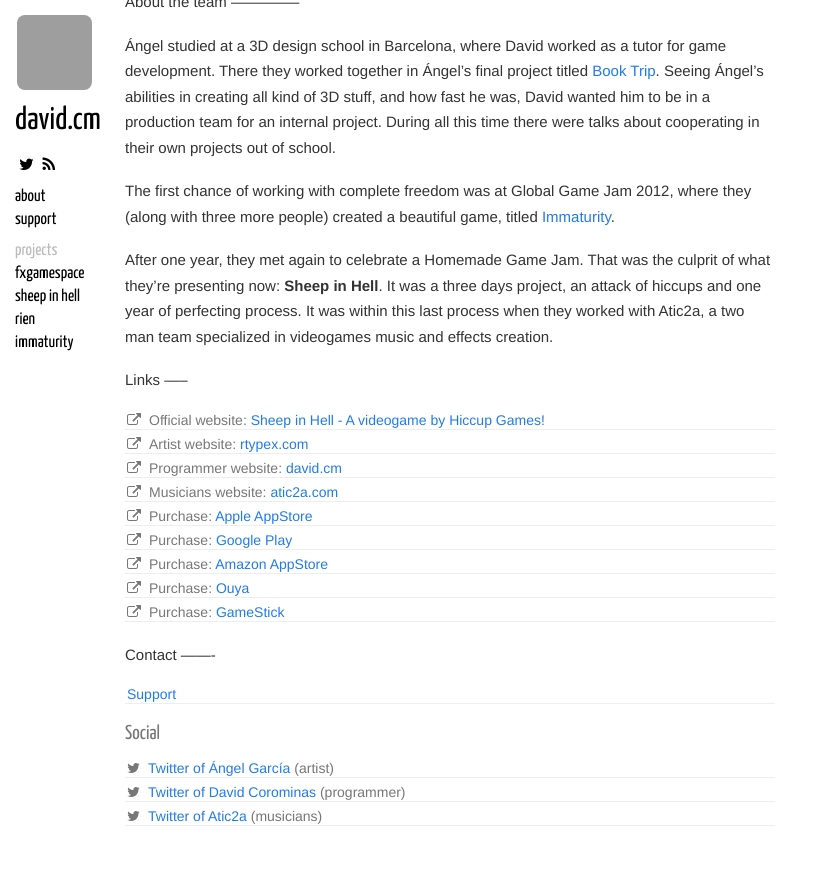
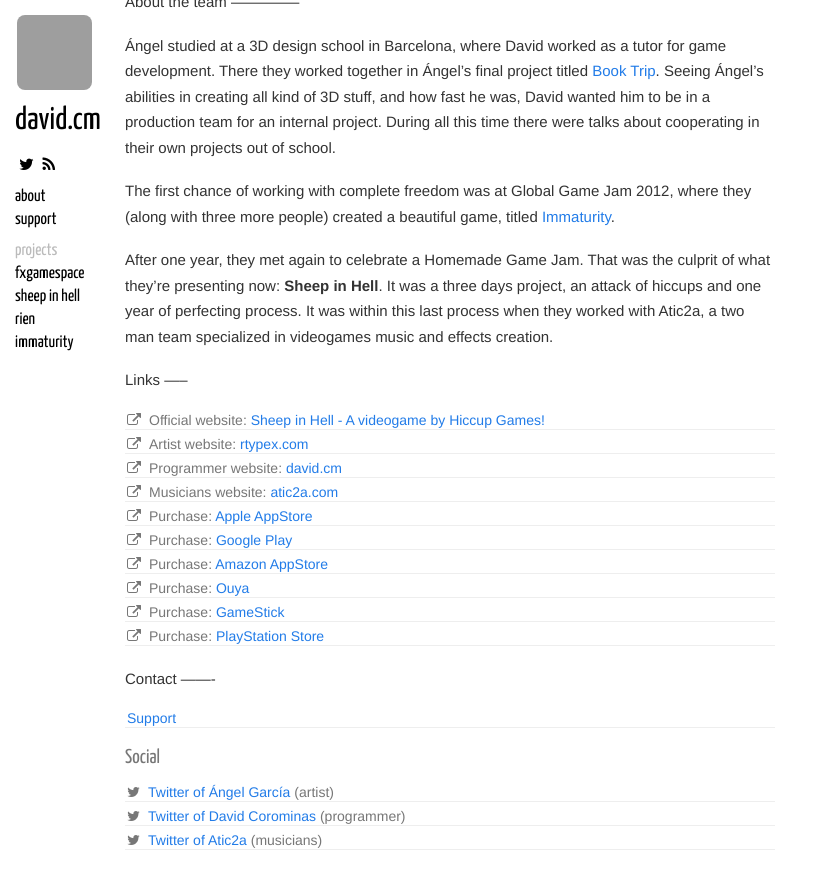
Before and after one commit to davidcm/davidcm.github.io, a Jekyll site: the page built from presskit/sheepinhell_en.md, in a window 1280 px wide and 900 px high, scrolled down 3227 px. Shown: the top 889 px of the window, without its empty margins (0-823 px from the left). Built offline with Jekyll 4.4.1, drawn with Linux system fonts in a browser that asks for light colours; nearby versions of some CDN libraries; Markdown is read by kramdown in place of the engine named in the settings; grey boxes are pictures that could not be loaded.

Commit message:
psm preskit

```diff
--- a/presskit/sheepinhell_en.md
+++ b/presskit/sheepinhell_en.md
@@ -140,6 +140,7 @@
   <li><i class="icon icon-external-link"></i>Purchase: <a href="http://www.amazon.com/gp/product/B00JWUVKFI">Amazon AppStore</a></li>
   <li><i class="icon icon-external-link"></i>Purchase: <a href="https://www.ouya.tv/game/Sheep-in-Hell/">Ouya</a></li>
   <li><i class="icon icon-external-link"></i>Purchase: <a href="https://zone.gamestick.tv/game_370">GameStick</a></li>
+  <li><i class="icon icon-external-link"></i>Purchase: <a href="http://p0.dl.playstation.net/p0/psns/psnschk.htm?a=psns%3Abrowse%3Fproduct%3DEM3234-NPOA00210_00-0000000000000000&type=psm">PlayStation Store</a></li>
 </ul>
 
 <a id="contact"></a>
```
Also changed, not shown: presskit/sheepinhell_es.md (+1 -0 lines).
